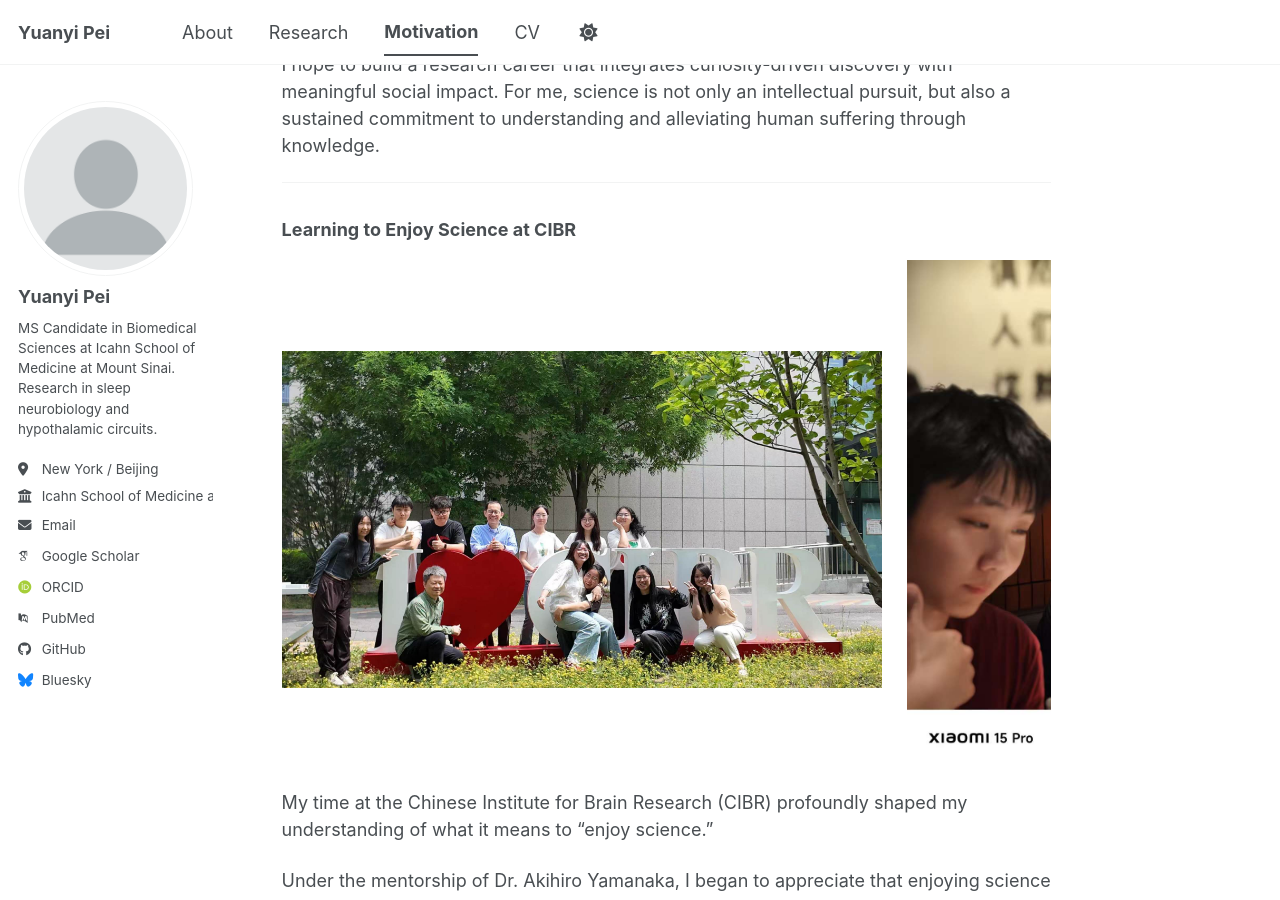
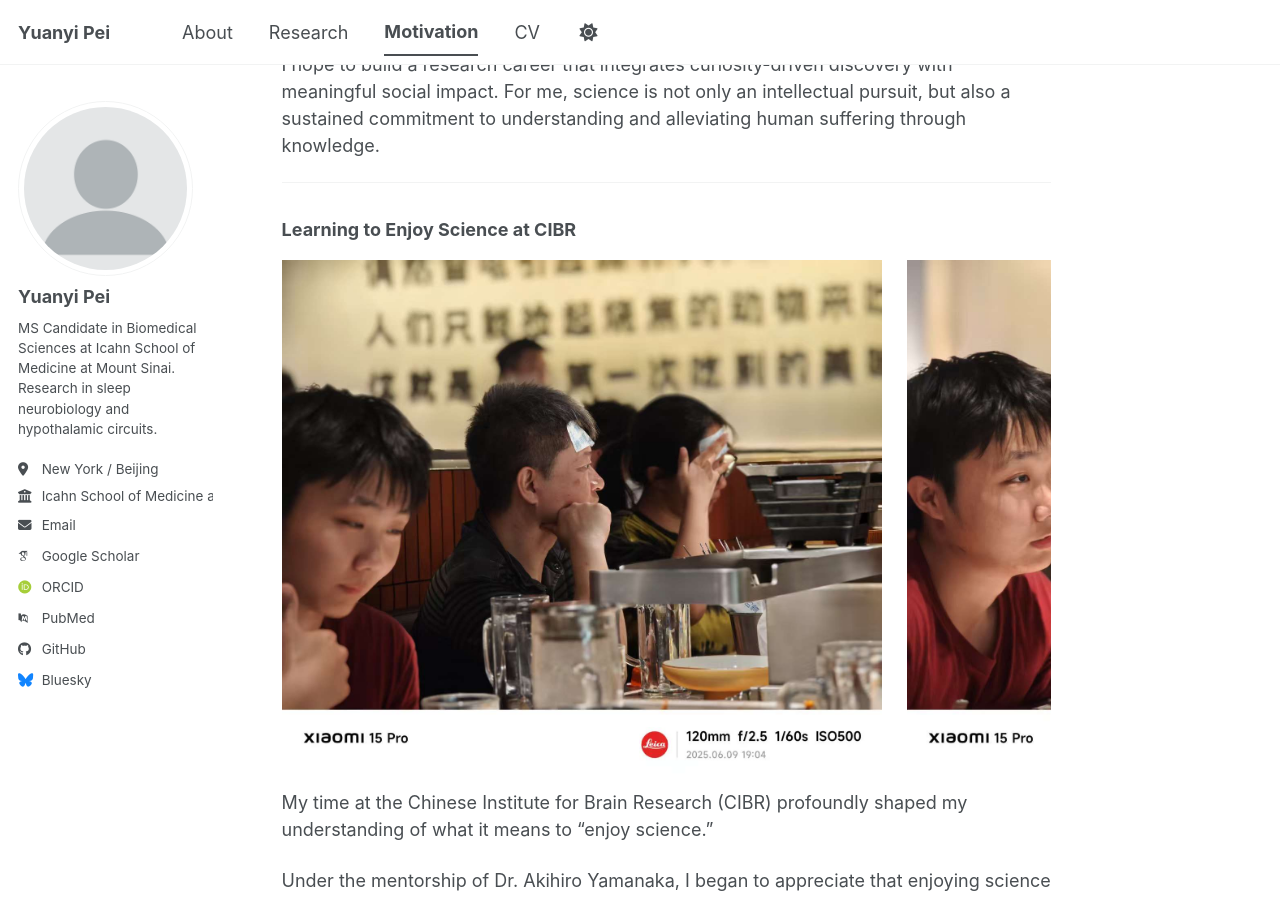
Before and after one commit to Yuanyi-Pei/YuanyiPei.github.io, a Jekyll site: the page built from _pages/motivation.md, in a window 1280 px wide and 900 px high, scrolled down 636 px. Built offline with Jekyll 4.4.1, drawn with Linux system fonts in a browser that asks for light colours; some web fonts are replaced; a script bundle is joined from its source files by our own code; library files that are not in the unit come from our copies.

Commit message:
Update motivation.md

```diff
--- a/_pages/motivation.md
+++ b/_pages/motivation.md
@@ -20,13 +20,13 @@ I hope to build a research career that integrates curiosity-driven discovery wit
 
 <div style="overflow-x: auto; white-space: nowrap; scroll-snap-type: x mandatory; padding: 10px 0;">
 
-  <img src="{{ site.baseurl }}/images/CIBR-1.jpg"
-       style="width:80%; max-width:600px; margin-right:20px; scroll-snap-align:center; display:inline-block;">
-
   <img src="{{ site.baseurl }}/images/CIBR-2.jpg"
        style="width:80%; max-width:600px; margin-right:20px; scroll-snap-align:center; display:inline-block;">
 
   <img src="{{ site.baseurl }}/images/CIBR-3.jpg"
+       style="width:80%; max-width:600px; margin-right:20px; scroll-snap-align:center; display:inline-block;">
+
+  <img src="{{ site.baseurl }}/images/CIBR-1.jpg"
        style="width:80%; max-width:600px; margin-right:20px; scroll-snap-align:center; display:inline-block;">
 
   <img src="{{ site.baseurl }}/images/CIBR.jpg"
```
